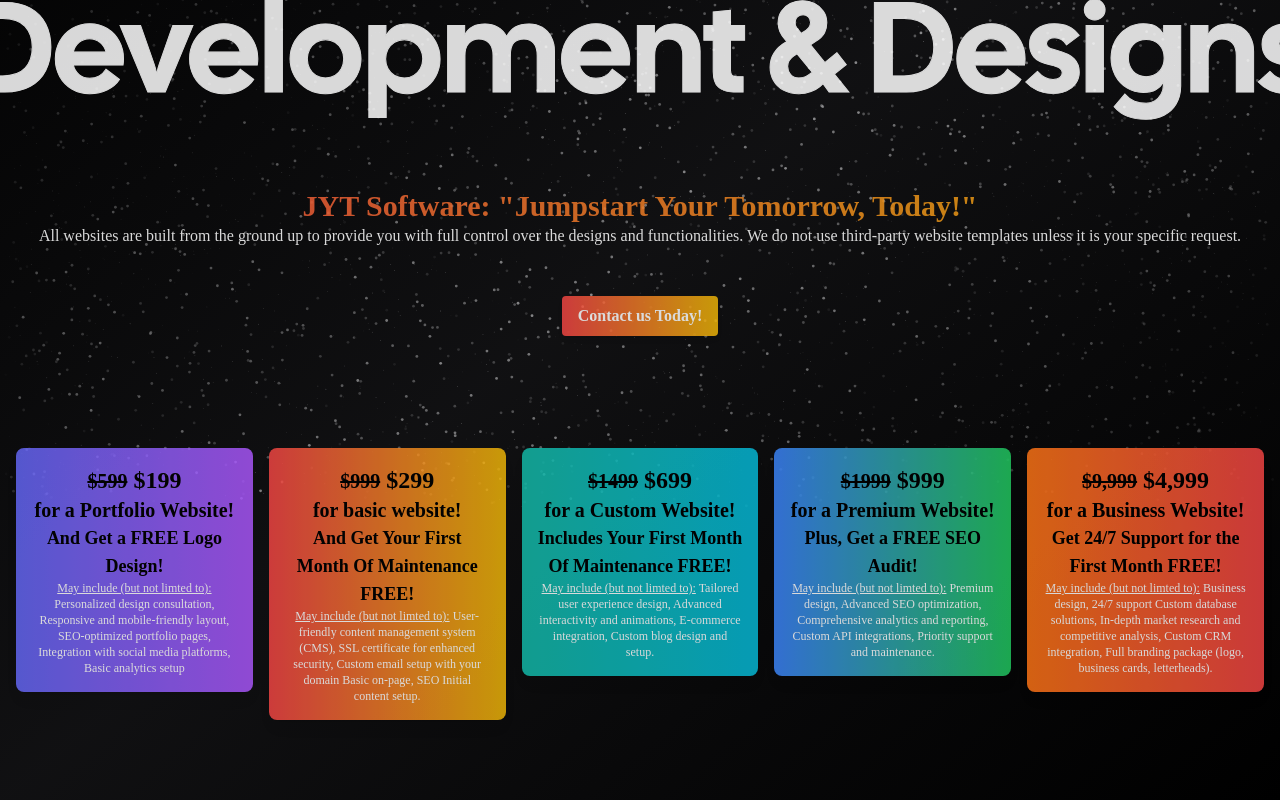
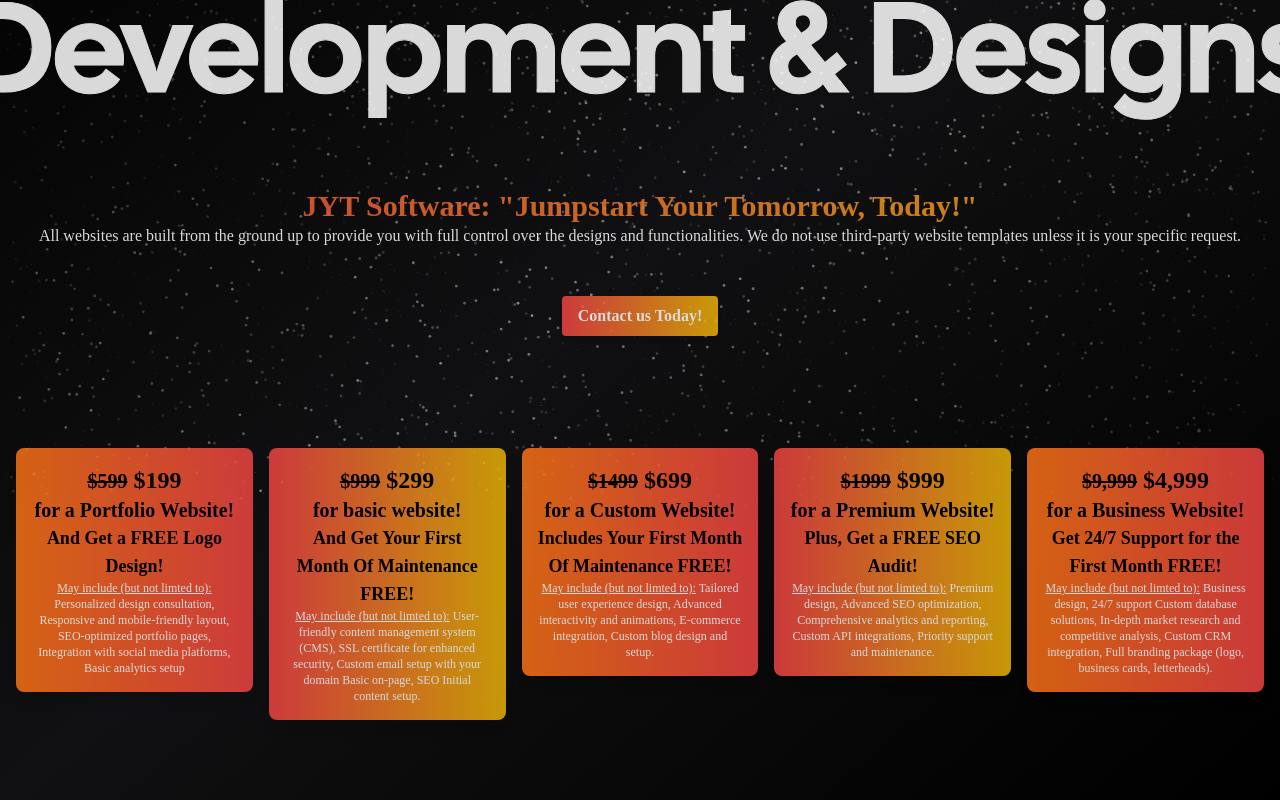
Before and after one commit to timbo84/jytsoftware, a Next.js app: page / in a window 1280 px wide. Shown: the part 282-1082 px from the top of the page. Built offline with nearby package versions, Linux system fonts and the light colour scheme; no server answers; what tailwindcss-debug-screens would draw is missing.

Commit message:
updated card gradient

```diff
--- a/app/page.tsx
+++ b/app/page.tsx
@@ -93,7 +93,7 @@
           <div className="flex flex-col md:flex-row items-center md:items-start">
             <a
               href="mailto:timothy.roberts@jytsoftware.com?subject=Portfolio%20Website%20Inquiry"
-              className="card flex flex-col items-center text-center p-4 bg-gradient-to-r from-indigo-500 to-purple-500 rounded-lg shadow-lg"
+              className="card flex flex-col items-center text-center p-4 bg-gradient-to-r from-orange-500 to-red-500 p-2 rounded-lg shadow-lg"
             >
               <h3 className="text-lg md:text-xl lg:text-2xl font-semibold text-black">
                 <span className="text-xl line-through">$599</span> $199
@@ -139,7 +139,7 @@
           <div className="flex flex-col md:flex-row items-center md:items-start">
             <a
               href="mailto:timothy.roberts@jytsoftware.com?subject=Custom%20Website%20Inquiry"
-              className="card flex flex-col items-center text-center p-4 bg-gradient-to-r from-teal-500 to-cyan-500 p-2 rounded-lg shadow-lg"
+              className="card flex flex-col items-center text-center p-4 bg-gradient-to-r from-orange-500 to-red-500 p-2 rounded-lg shadow-lg"
             >
               <h3 className="text-lg md:text-xl lg:text-2xl font-semibold text-black">
                 <span className="text-xl line-through">$1499</span> $699
@@ -161,7 +161,7 @@
           <div className="flex flex-col md:flex-row items-center md:items-start">
             <a
               href="mailto:timothy.roberts@jytsoftware.com?subject=Premium%20Website%20Inquiry"
-              className="card flex flex-col items-center text-center p-4 bg-gradient-to-r from-blue-500 to-green-500 p-2 rounded-lg shadow-lg"
+              className="card flex flex-col items-center text-center p-4 bg-gradient-to-r from-red-500 to-yellow-500 p-2 rounded-lg shadow-lg"
             >
               <h3 className="text-lg md:text-xl lg:text-2xl font-semibold text-black">
                 <span className="text-xl line-through">$1999</span> $999
```
